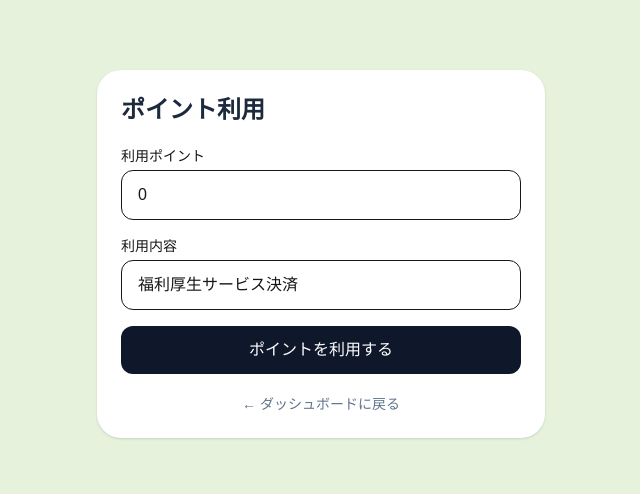
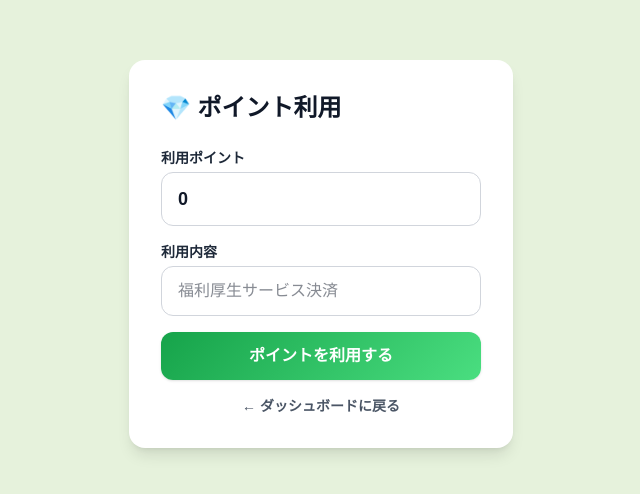
Before and after one commit to VP0358/benefits-portal, a Next.js app: page /points/use in a window 1280 px wide. Shown: the part 146-640 px from the top of the page, without its empty margins (319-959 px from the left). Built offline with nearby package versions, Linux system fonts and the light colour scheme.

Commit message:
Refactor PointUsePage to UsePointsPage with updates

```diff
--- a/app/points/use/page.tsx
+++ b/app/points/use/page.tsx
@@ -1,47 +1,87 @@
 "use client";
 
-import { FormEvent, useState } from "react";
+import { useState } from "react";
+import Link from "next/link";
 
-export default function PointUsePage() {
-  const [amount, setAmount] = useState(0);
-  const [description, setDescription] = useState("福利厚生サービス決済");
+export default function UsePointsPage() {
+  const [points, setPoints] = useState(0);
+  const [description, setDescription] = useState("");
   const [loading, setLoading] = useState(false);
-  const [error, setError] = useState("");
   const [message, setMessage] = useState("");
 
-  async function onSubmit(e: FormEvent) {
+  async function handleSubmit(e: React.FormEvent) {
     e.preventDefault();
-    setLoading(true); setError(""); setMessage("");
-    const res = await fetch("/api/member/points/use", {
-      method: "POST", headers: { "Content-Type": "application/json" },
-      body: JSON.stringify({ amount: Number(amount), description }),
-    });
+    if (points <= 0) { setMessage("利用ポイントを入力してください"); return; }
+    setLoading(true);
+    try {
+      const res = await fetch("/api/points/use", {
+        method: "POST",
+        headers: { "Content-Type": "application/json" },
+        body: JSON.stringify({ points, description }),
+      });
+      const data = await res.json();
+      if (res.ok) {
+        setMessage("✅ ポイントを利用しました");
+        setPoints(0);
+        setDescription("");
+      } else {
+        setMessage(data.error ?? "エラーが発生しました");
+      }
+    } catch {
+      setMessage("通信エラーが発生しました");
+    }
     setLoading(false);
-    if (!res.ok) { const d = await res.json().catch(()=>null); setError(d?.error || "ポイント利用に失敗しました。"); return; }
-    const data = await res.json();
-    setMessage(`${data.usedPoints.toLocaleString()}pt を利用しました。残高: ${data.availablePointsBalance.toLocaleString()}pt`);
-    setAmount(0);
   }
 
   return (
-    <main className="min-h-screen bg-[#e6f2dc] flex items-center justify-center p-4">
-      <div className="w-full max-w-md rounded-3xl bg-white p-6 shadow-sm space-y-5">
-        <h1 className="text-2xl font-bold text-slate-800">ポイント利用</h1>
-        <form onSubmit={onSubmit} className="space-y-4">
+    <div className="min-h-screen bg-[#e6f2dc] flex items-center justify-center px-4">
+      <div className="bg-white rounded-2xl shadow-lg p-8 w-full max-w-sm">
+        <h1 className="text-2xl font-black text-gray-900 mb-6">💎 ポイント利用</h1>
+
+        {message && (
+          <div className={`mb-4 p-3 rounded-xl text-sm font-bold ${
+            message.startsWith("✅") ? "bg-green-50 text-green-700" : "bg-red-50 text-red-700"
+          }`}>
+            {message}
+          </div>
+        )}
+
+        <form onSubmit={handleSubmit} className="space-y-4">
           <div>
-            <label className="mb-1 block text-sm font-medium">利用ポイント</label>
-            <input type="number" min="1" required className="w-full rounded-xl border px-4 py-3" value={amount} onChange={e => setAmount(Number(e.target.value))} />
+            <label className="block text-sm font-bold text-gray-800 mb-1">利用ポイント</label>
+            <input
+              type="number"
+              min={1}
+              value={points}
+              onChange={e => setPoints(Number(e.target.value))}
+              className="w-full border border-gray-300 rounded-xl px-4 py-3 text-gray-900 font-bold text-lg focus:outline-none focus:ring-2 focus:ring-green-400"
+              placeholder="0"
+            />
           </div>
           <div>
-            <label className="mb-1 block text-sm font-medium">利用内容</label>
-            <input className="w-full rounded-xl border px-4 py-3" value={description} onChange={e => setDescription(e.target.value)} />
+            <label className="block text-sm font-bold text-gray-800 mb-1">利用内容</label>
+            <input
+              type="text"
+              value={description}
+              onChange={e => setDescription(e.target.value)}
+              className="w-full border border-gray-300 rounded-xl px-4 py-3 text-gray-900 font-medium focus:outline-none focus:ring-2 focus:ring-green-400"
+              placeholder="福利厚生サービス決済"
+            />
           </div>
-          {error && <p className="text-sm text-red-600">{error}</p>}
-          {message && <p className="text-sm text-emerald-600">{message}</p>}
-          <button type="submit" disabled={loading} className="w-full rounded-xl bg-slate-900 py-3 text-white disabled:opacity-50">{loading ? "処理中..." : "ポイントを利用する"}</button>
+          <button
+            type="submit"
+            disabled={loading}
+            className="w-full py-3 rounded-xl text-white font-bold text-base disabled:opacity-50 shadow"
+            style={{ background: "linear-gradient(135deg, #16a34a, #4ade80)" }}
+          >
+            {loading ? "処理中..." : "ポイントを利用する"}
+          </button>
         </form>
-        <a href="/dashboard" className="block text-center text-sm text-slate-500">← ダッシュボードに戻る</a>
+
+        <Link href="/dashboard" className="block text-center text-sm font-semibold text-gray-600 mt-4 hover:underline">
+          ← ダッシュボードに戻る
+        </Link>
       </div>
-    </main>
+    </div>
   );
 }
```
